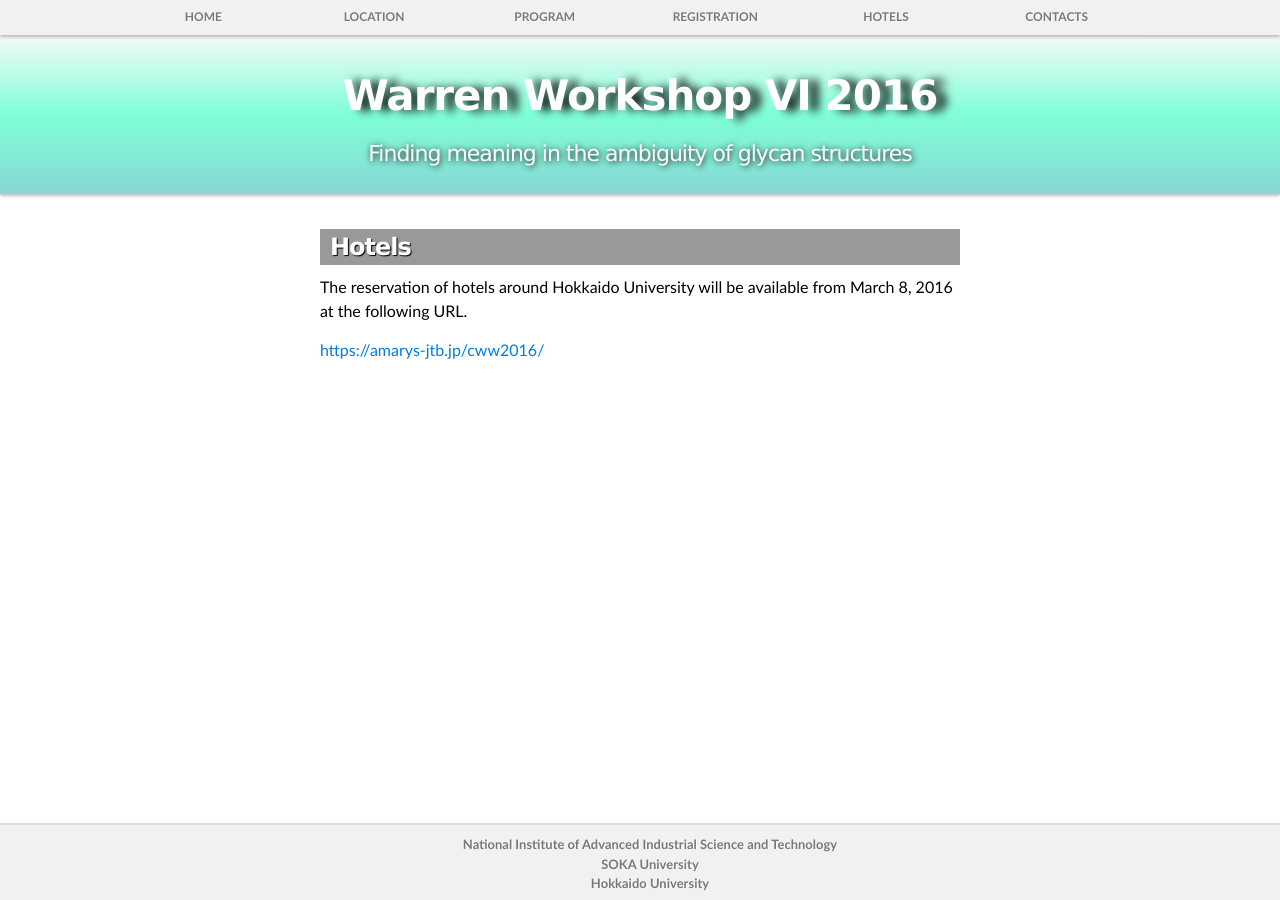
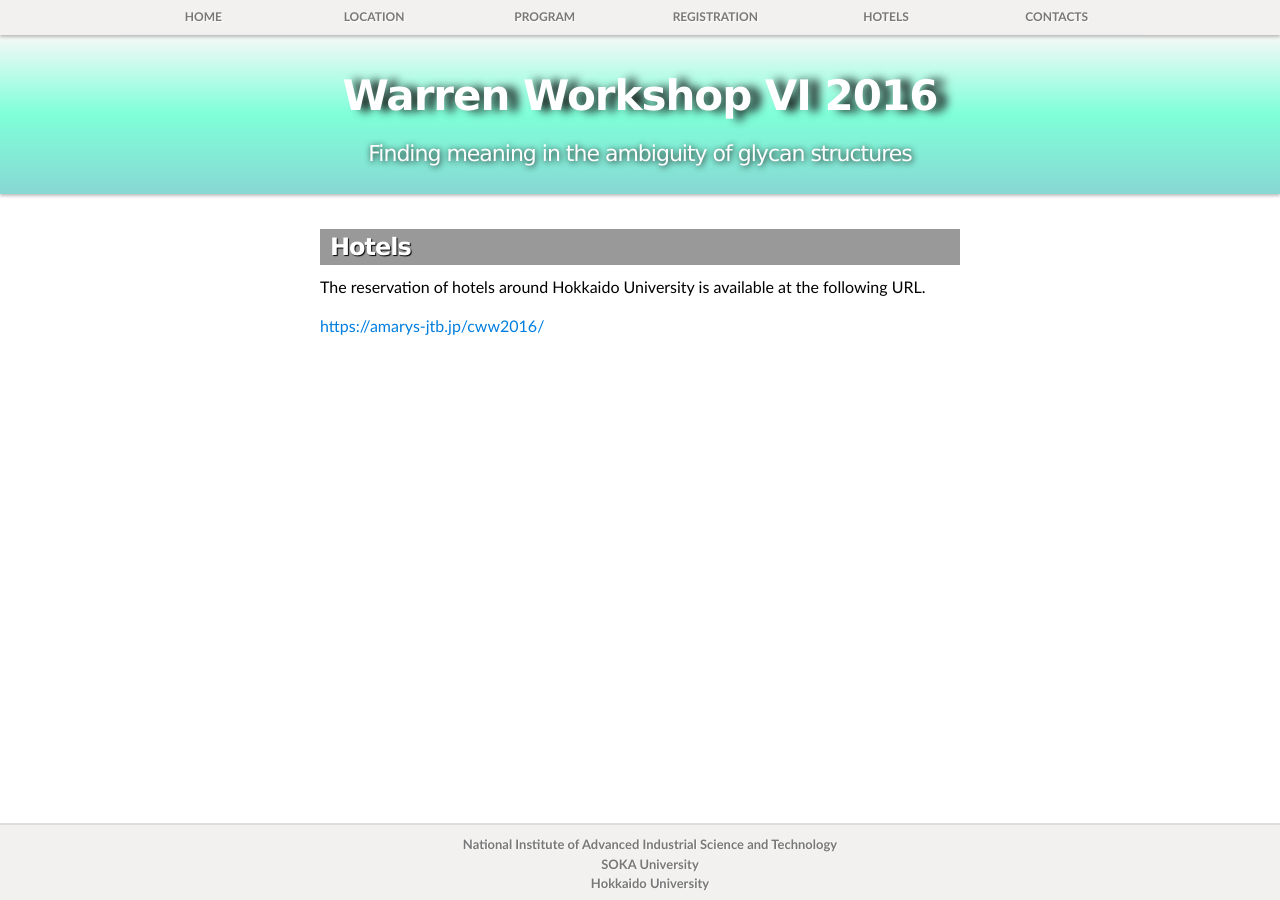
Before and after one commit to yamazakiM/WarrenWorkshop2016, a Jekyll site: the page built from hotels/index.md, in a window 1280 px wide. Built offline with Jekyll 4.4.1, drawn with Linux system fonts in a browser that asks for light colours; nearby versions of some CDN libraries; library files that are not in the unit come from our copies.

Commit message:
Update index.md

```diff
--- a/hotels/index.md
+++ b/hotels/index.md
@@ -7,7 +7,7 @@ layout: default
   <section id="main_content" class="inner">
     <h3 id="location">Hotels</h3>
     <!--<hr>-->
-   <p>The reservation of hotels around Hokkaido University  will be available from March 8, 2016 at the following URL.</p>
+   <p>The reservation of hotels around Hokkaido University  is available at the following URL.</p>
   <p><a href="https://amarys-jtb.jp/cww2016/" target="_blank">https://amarys-jtb.jp/cww2016/</a></p>
   </section>
 </div>
```
